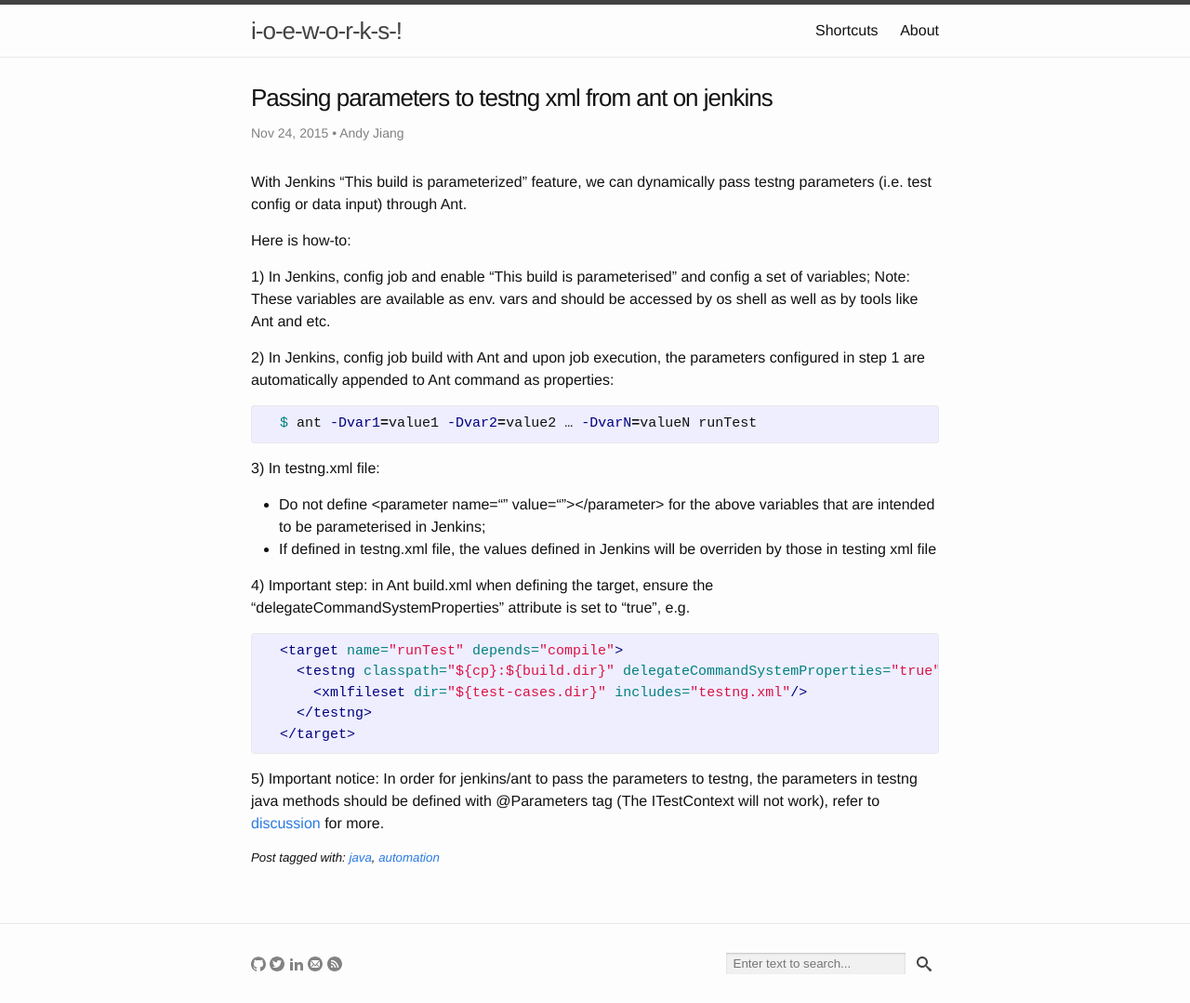
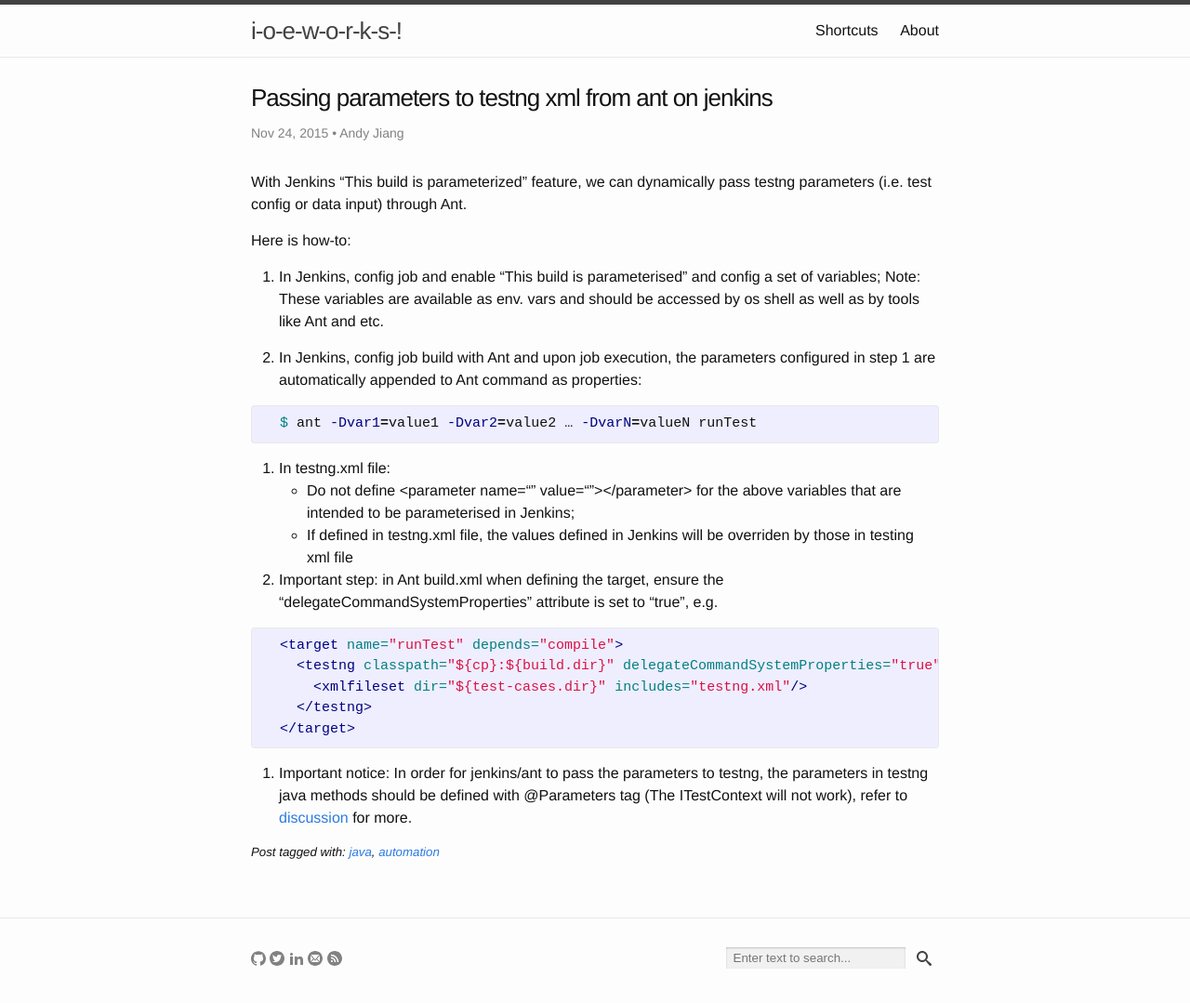
Before and after one commit to yuan-jiang/yuan-jiang.github.io, a Jekyll site: the page built from _posts/2015-11-24-passing-parameters-to-testng-xml-from-ant-on-jenkins.md, in a window 1280 px wide. Shown: the whole page at 93% size. Built offline with Jekyll 4.4.1, drawn with Linux system fonts in a browser that asks for light colours; comment, search, counter and statistics services are not loaded.

Commit message:
Update format for post

```diff
--- a/_posts/2015-11-24-passing-parameters-to-testng-xml-from-ant-on-jenkins.md
+++ b/_posts/2015-11-24-passing-parameters-to-testng-xml-from-ant-on-jenkins.md
@@ -10,19 +10,19 @@ With Jenkins “This build is parameterized” feature, we can dynamically pass
 
 Here is how-to:
 
-1) In Jenkins, config job and enable “This build is parameterised” and config a set of variables;
+1. In Jenkins, config job and enable “This build is parameterised” and config a set of variables;
    Note: These variables are available as env. vars and should be accessed by os shell as well as by tools like Ant and etc.
 
-2) In Jenkins, config job build with Ant and upon job execution, the parameters configured in step 1 are automatically appended to Ant command as properties:
+2. In Jenkins, config job build with Ant and upon job execution, the parameters configured in step 1 are automatically appended to Ant command as properties:
 {% highlight bash %}
   $ ant -Dvar1=value1 -Dvar2=value2 … -DvarN=valueN runTest
 {% endhighlight %}
 
-3) In testng.xml file:
+3. In testng.xml file:
    - Do not define <parameter name=“” value=“”></parameter> for the above variables that are intended to be parameterised in Jenkins;
    - If defined in testng.xml file, the values defined in Jenkins will be overriden by those in testing xml file
 
-4) Important step: in Ant build.xml when defining the <testng> target, ensure the “delegateCommandSystemProperties” attribute is set to “true”, e.g.
+4. Important step: in Ant build.xml when defining the <testng> target, ensure the “delegateCommandSystemProperties” attribute is set to “true”, e.g.
 {% highlight xml %}
   <target name="runTest" depends="compile">
     <testng classpath="${cp}:${build.dir}" delegateCommandSystemProperties="true">
@@ -31,4 +31,4 @@ Here is how-to:
   </target>
 {% endhighlight %}
 
-5) Important notice: In order for jenkins/ant to pass the parameters to testng, the parameters in testng java methods should be defined with @Parameters tag (The ITestContext will not work), refer to [discussion](https://groups.google.com/forum/#!topic/testng-users/_F9geWyxUsI) for more.
+5. Important notice: In order for jenkins/ant to pass the parameters to testng, the parameters in testng java methods should be defined with @Parameters tag (The ITestContext will not work), refer to [discussion](https://groups.google.com/forum/#!topic/testng-users/_F9geWyxUsI) for more.
```
